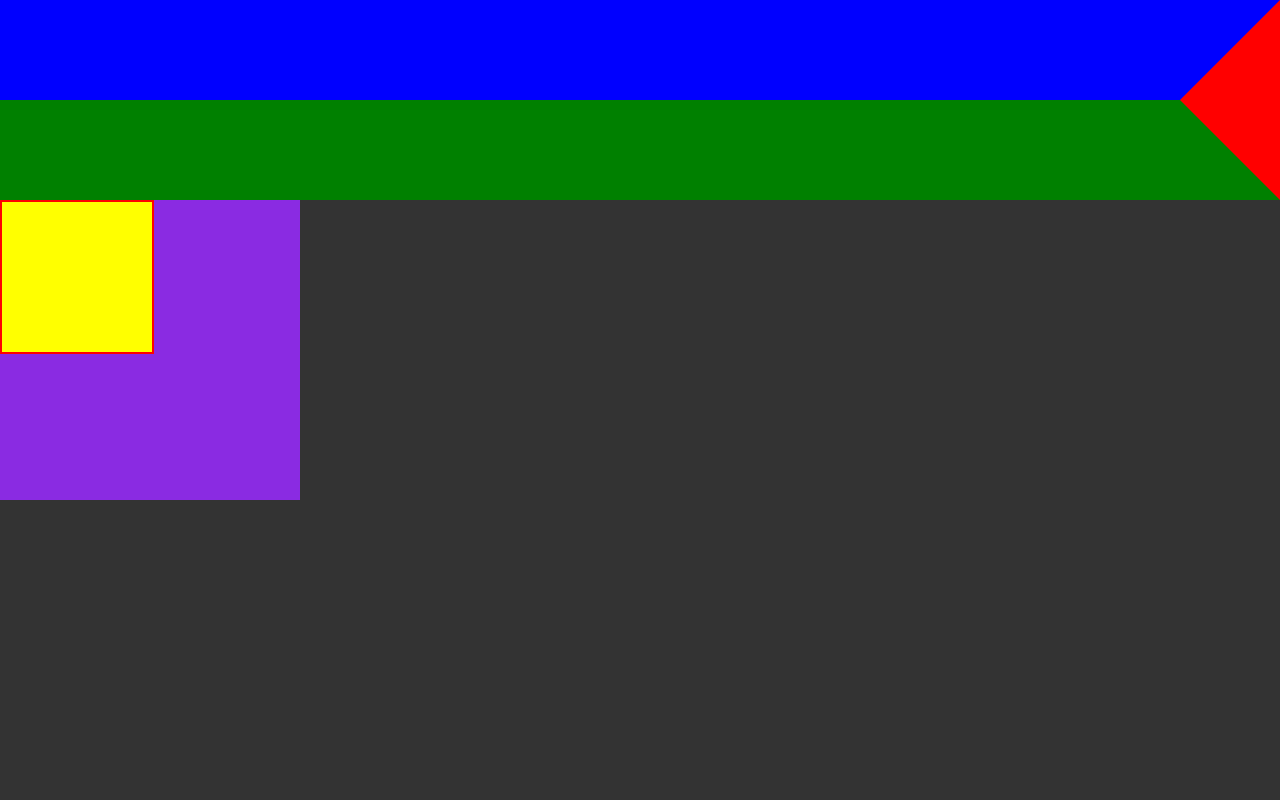
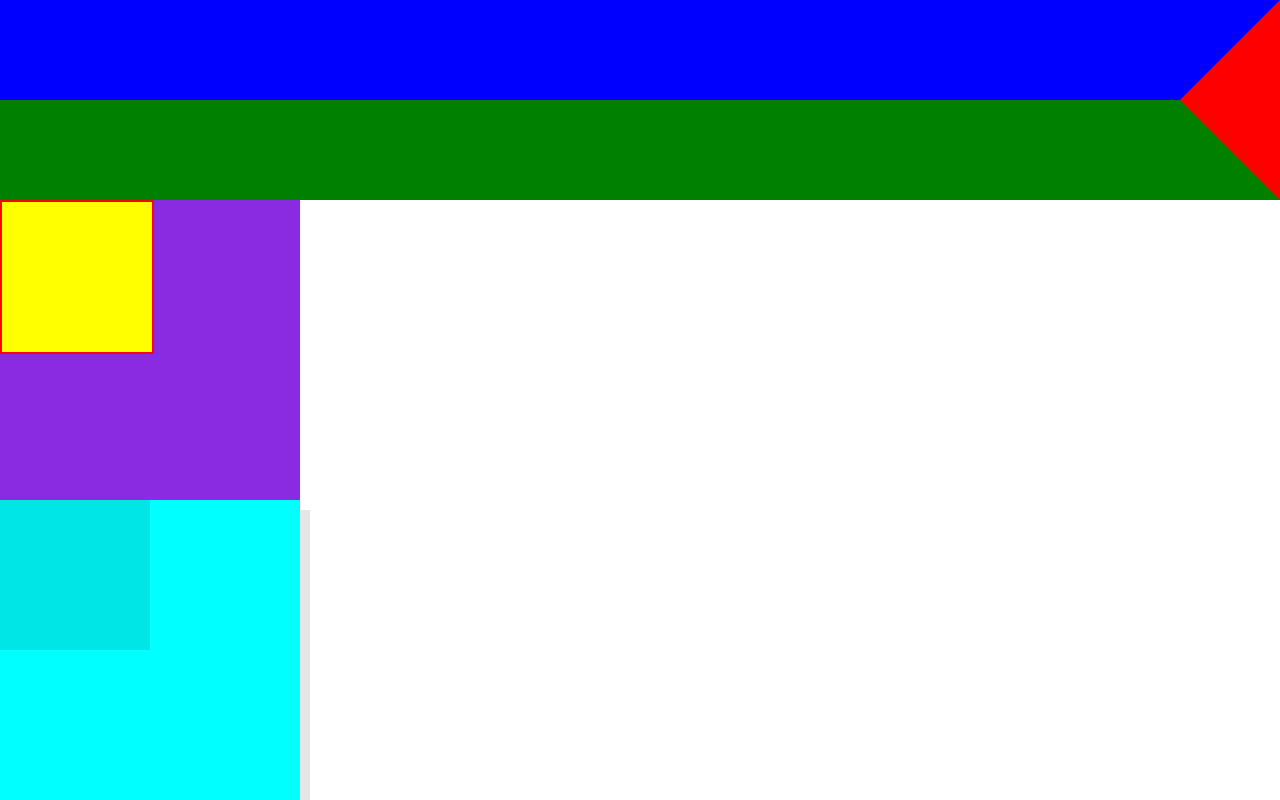
Before and after one commit to sonnymayta/CSS, a plain HTML site: page Colores/index.html in a window 1280 px wide. Drawn offline with Linux system fonts and the light colour scheme.

Commit message:
RGB and RGBA

```diff
--- a/Colores/css/styles.css
+++ b/Colores/css/styles.css
@@ -9,11 +9,26 @@
   Currentcolor
   Es la palabra clave que se puede usar en lugar de cualquier valor de color y usara el valor ya sea
   establecido o heredado en la propiedad color.
+
+  RGB
+  En el modo RGB tenemos tres canales (red, green, blue) y tenemos 8 bits de colores por canal,
+  (cada bit tiene dos posibles valores 0 ó 1) lo que significa que tenemos 2^8 posible valores,
+  que van desde 0 hasta 255.
+  Esto nos da un total de 255 * 255 * 255 = 16.581.375 colores.
+  Su sintaxis es rgb(R, G, B)
+
+    - Si ponemos todos los canales a 0 tendremos un negro puro y si los ponemos  a 255 tendremos un blanco.
+    - Para movernos por la gama de grises debemos poner los 3 canales con el mismo valor, si ponemos los
+    3 canales a 128 tendremos el gris puro.
+    - El modo RGB nos da la opción de utilizar un cuarto canal que corresponde al canal alpha, es decir, la
+    transparencia y su valor va desde 0 a 1. Tenemos dos sintaxis para utilizar el canal alpha:
+      - rgba(R, G, B, A)
+      - rgb(R G B / A)
 */
 
 body {
   margin: 0;
-  background-color: #333;
+  /* background-color: #333; */
 }
 
 .box {
@@ -38,3 +53,16 @@ body {
   background-color: currentColor;
   border: 2px solid red;
 }
+
+.box-b {
+  width: 300px;
+  height: 300px;
+  background-color: rgb(0, 255, 255);
+  box-shadow: 10px 10px rgb(0 0 0 / 0.1);
+}
+
+.box-b-child {
+  width: 50%;
+  height: 50%;
+  background-color: rgb(0 0 0 / 0.1);
+}
--- a/Colores/index.html
+++ b/Colores/index.html
@@ -11,5 +11,8 @@
   <div class="box-a">
     <div class="box-a-child"></div>
   </div>
+  <div class="box-b">
+    <div class="box-b-child"></div>
+  </div>
 </body>
 </html>
```
